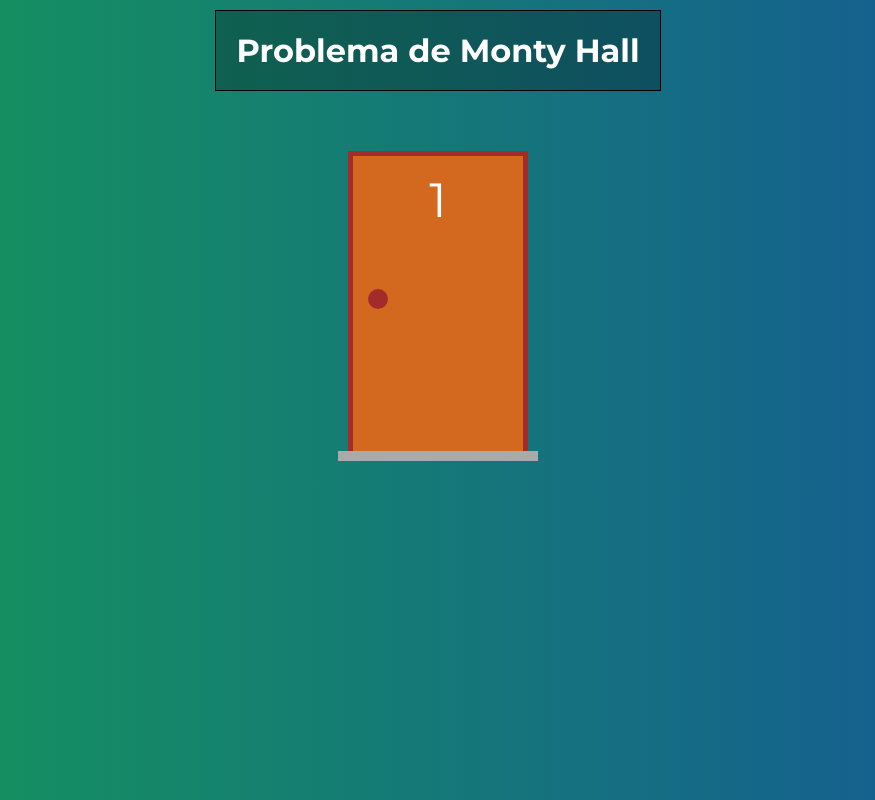
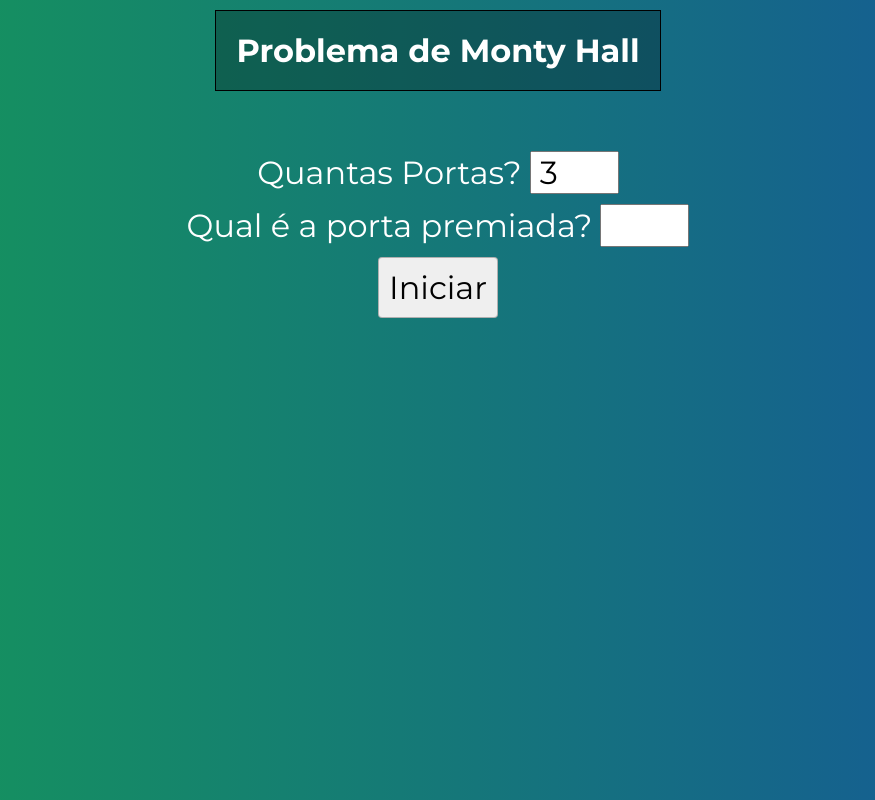
Before and after one commit to GustavoEmanuel901/Monty-Hall-Problem-Vue, a Vue app: page / in a window 1280 px wide. Shown: the whole page, without its empty margins (202-1077 px from the left). Built offline with nearby package versions, Linux system fonts and the light colour scheme.

Commit message:
End Version 1.0

```diff
--- a/src/App.vue
+++ b/src/App.vue
@@ -1,7 +1,26 @@
 <template>
   <div id="app">
     <h1>Problema de Monty Hall</h1>
-    <Door number='1' :hasGift="false"/>
+    <!-- <Door number='1' :hasGift="false"/> -->
+    <div class='form'>
+      <div v-if="!started">
+        <label for='portsAmount'>Quantas Portas?</label>
+        <input type="text" id='portsAmount' size='3' v-model.number='portsAmount'>
+      </div>
+
+      <div v-if="!started">
+        <label for='selectedPort'>Qual é a porta premiada?</label>
+        <input type="text" id='selectedPort' size='3' v-model.number='selectedPort'>
+      </div>
+
+      <button v-if='!started' @click="started = true">Iniciar</button>
+      <button v-if='started' @click="started = false">Reiniciar</button>
+    </div>
+    <div class="doors" v-if='started'>
+      <div v-for="i in portsAmount" :key="i">
+        <Door :hasGift='i === selectedPort' :number='i'/>
+      </div>
+    </div>
   </div>
 </template>
 
@@ -10,7 +29,14 @@
 
   export default {
     name: 'App',
-    components: { Door }
+    components: { Door },
+    data: function() {
+      return {
+        started: false,
+        portsAmount: 3,
+        selectedPort: null
+      }
+    }
   }
 </script>
 
@@ -40,4 +66,43 @@
     margin-bottom: 60px;
     margin-top: 10px;
   }
+
+  .form {
+    display: flex;
+    flex-direction: column;
+    align-items: center;
+    justify-content: center;
+    margin-bottom: 40px;
+  }
+
+  .form, .form input, .form button {
+    margin-bottom: 10px;
+    font-size: 2rem;
+  }
+
+  .doors {
+    align-self: stretch;
+    display: flex;
+    justify-content: space-around;
+    flex-wrap: wrap;
+  }
+
+  button {
+    padding: 10px;
+    border-radius: 4px;
+    outline: none;
+    border: 1px solid #0004;
+    transition: 400ms;
+  }
+
+  button:hover {
+    cursor: pointer;
+    opacity: 0.9;
+    border-radius: 6px;
+  }
+
+  .form input {
+    padding-left: 8px;
+    margin-left: 8px;
+  }
 </style>
```
